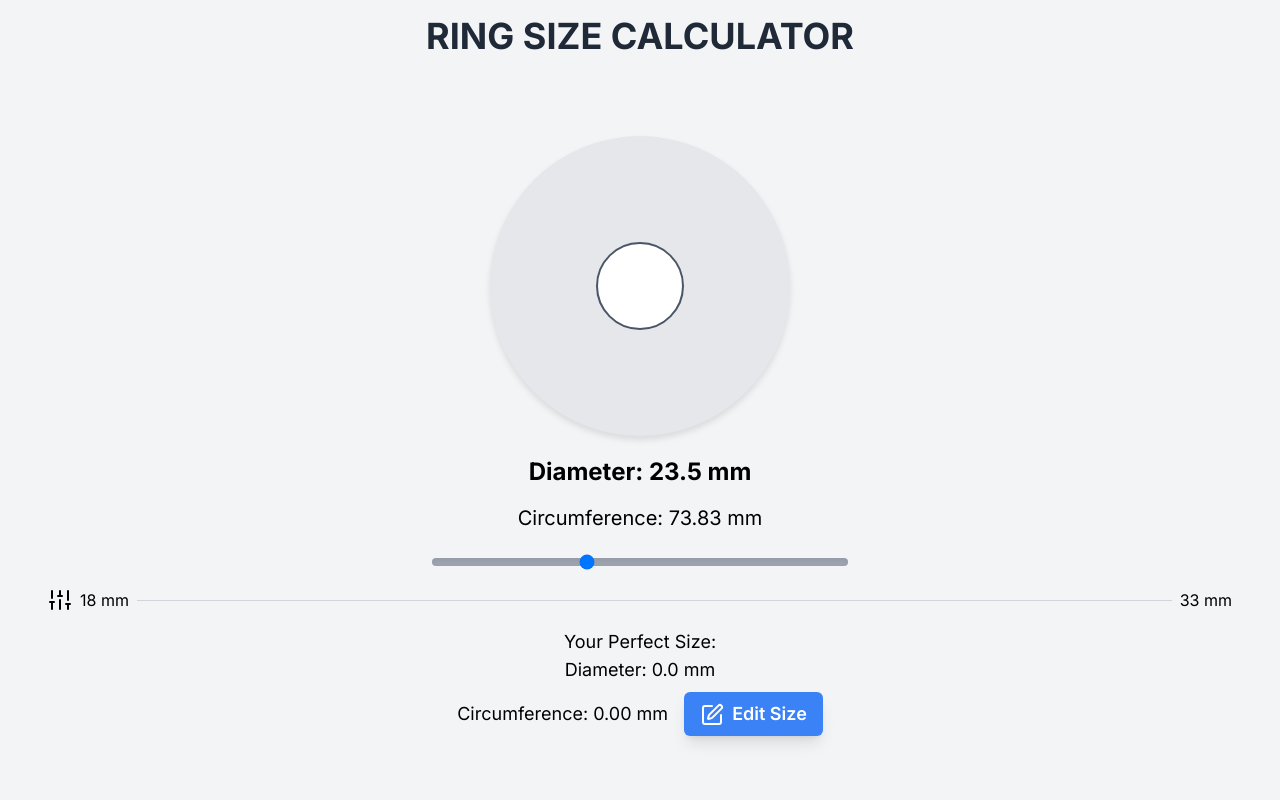
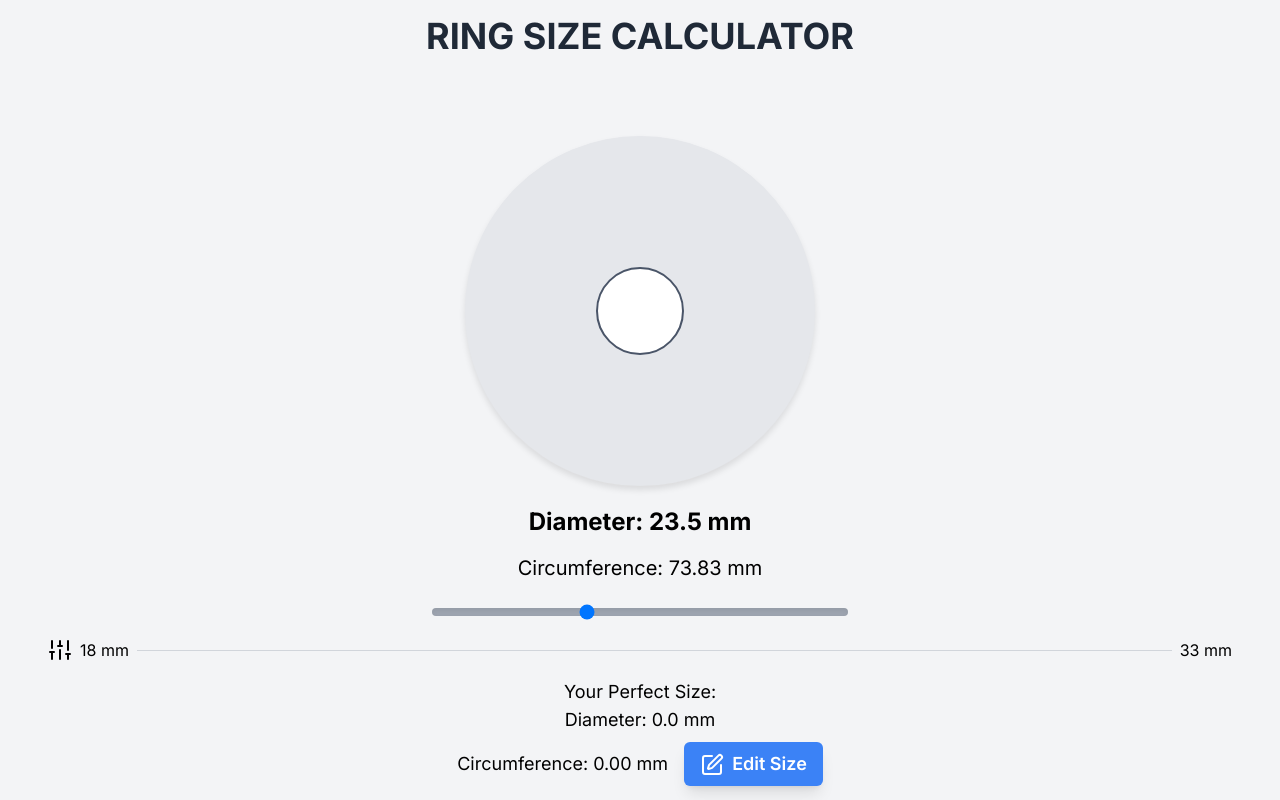
Before and after one commit to zabi076/RingSizeCalculator, a Next.js app: page / in a window 1280 px wide. Shown: the top 800 px of the page. Built offline with nearby package versions, Linux system fonts and the light colour scheme.

Commit message:
circle size changed

```diff
--- a/src/app/components/RingSliderPage.tsx
+++ b/src/app/components/RingSliderPage.tsx
@@ -39,10 +39,10 @@ const RingSlider = () => {
       <div
         className="bg-gray-200 rounded-full flex items-center justify-center relative"
         style={{
-          width: '60vw', // Responsive width (60% of viewport width)
-          height: '60vw', // Responsive height (60% of viewport width)
-          maxWidth: '300px', // Max width for larger screens
-          maxHeight: '300px', // Max height for larger screens
+          width: '80vw', // Increased to 80% of viewport width for better size on mobile
+          height: '80vw', // Increased to 80% of viewport height for better size on mobile
+          maxWidth: '350px', // Increased max width for larger screens
+          maxHeight: '350px', // Increased max height for larger screens
           padding: '10px',
           marginBottom: '20px',
           boxShadow: '0 4px 6px rgba(0, 0, 0, 0.1)',
```
